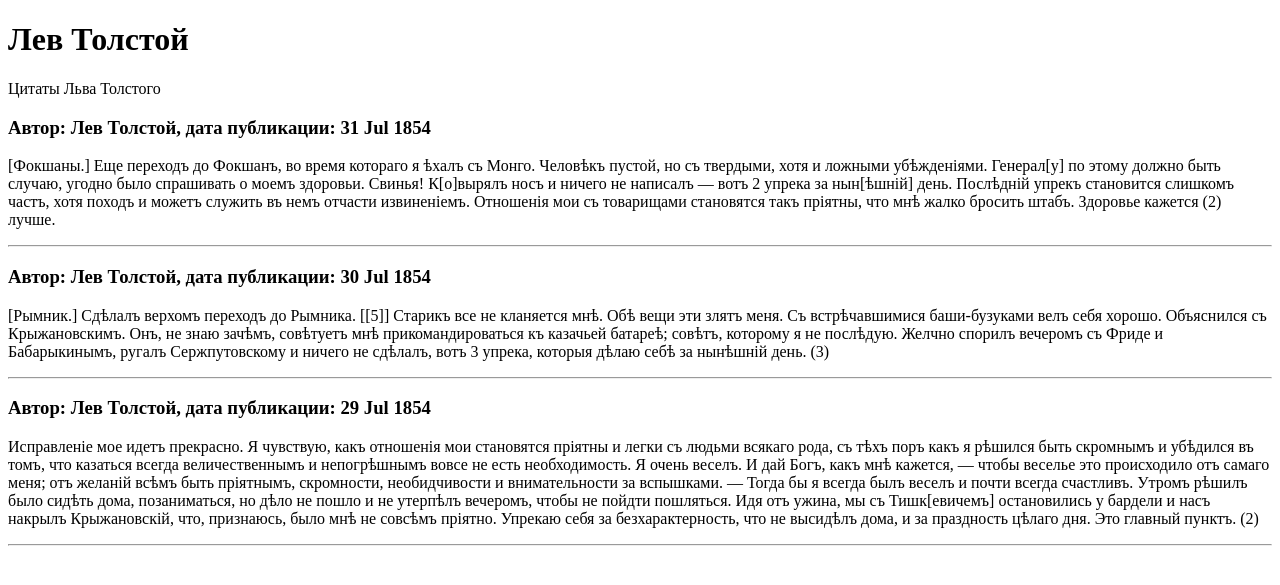
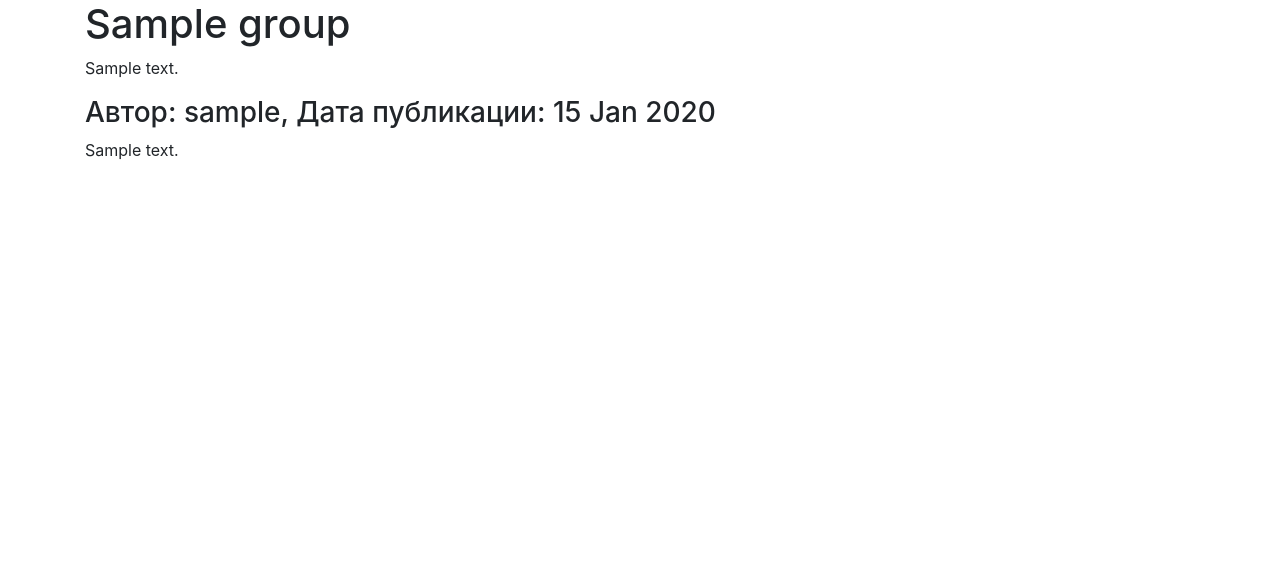
Before and after one commit to ildarick93/hw02_community, a Django app: a page that uses templates/group.html in a window 1280 px wide. Shown: the top 585 px of the page. Run offline with Django 3.2, Linux system fonts and the light colour scheme; tables that the repository leaves empty hold one stand-in row (values such as "Sample post"); some libraries are stand-ins or nearby versions.

Commit message:
first codereview of 3rd sprint project

```diff
--- a/posts/views.py
+++ b/posts/views.py
@@ -5,11 +5,13 @@ from .models import Post, Group
 def index(request):
 
     latest = Post.objects.order_by('-pub_date')[:11]
-    return render(request, "index.html", {"posts": latest})
+    context = {"posts": latest}
+    return render(request, "index.html", context)
 
 
 def group_posts(request, slug):
 
     group = get_object_or_404(Group, slug=slug)
     posts = group.posts.all()[:12]
-    return render(request, "group.html", {"group": group, "posts": posts})
+    context = {"group": group, "posts": posts}
+    return render(request, "group.html", context)
--- a/templates/base.html
+++ b/templates/base.html
@@ -4,7 +4,7 @@
 <head>
     <meta charset="utf-8">
     <meta name="viewport" content="width=device-width, initial-scale=1, shrink-to-fit=no">
-    <title>{% block title %}The Last Social Media You'll Ever Need{% endblock %} | Yatube</title>
+    <title>{% block title %}The Last Social Media You'll Ever Need{% endblock %}</title>
     <!-- Загрузка статики -->
     {% load static %}
     <link rel="stylesheet" href="{% static 'bootstrap/dist/css/bootstrap.min.css' %}">
--- a/templates/group.html
+++ b/templates/group.html
@@ -1,35 +1,17 @@
-<!doctype html>
-<html>
-  <head>
-    <meta charset="utf-8">
-    <meta name="viewport" content="width=device-width, initial-scale=1, shrink-to-fit=no">
-    <title>Записи сообщества Лeв Толстой | Yatube</title>
-  </head>
-  <body>
-    <h1>Лeв Толстой</h1>
+{% extends "base.html" %}
+{% block title %}Записи сообщества {{ group.title }} | Yatube{% endblock %}
+{% block header %} {{ group.title }} {% endblock %}
+{% block content %}
     <p>
-        Цитаты Льва Толстого
+        {{ group.description }}
     </p>
 
+    {% for post in posts %}
     <h3>
-        Автор: Лев Толстой, дата публикации: 31 Jul 1854
+        Автор: {{ post.author }}, Дата публикации: {{ post.pub_date|date:"d M Y" }}
     </h3>
-    <p>[Фокшаны.] Еще переходъ до Фокшанъ, во время котораго я ѣхалъ съ Монго. Человѣкъ пустой, но съ твердыми, хотя и ложными убѣжденіями. Генерал[у] по этому должно быть случаю, угодно было спрашивать о моемъ здоровьи. Свинья! К[о]вырялъ носъ и ничего не написалъ — вотъ 2 упрека за нын[ѣшній] день. Послѣдній упрекъ становится слишкомъ частъ, хотя походъ и можетъ служить въ немъ отчасти извиненіемъ. Отношенія мои съ товарищами становятся такъ пріятны, что мнѣ жалко бросить штабъ. Здоровье кажется (2) лучше.</p>
-    <hr>
+    <p>{{ post.text|linebreaksbr }}</p>
+    {% if not forloop.last %}<hr>{% endif %}
+    {% endfor %}
 
-    <h3>
-        Автор: Лев Толстой, дата публикации: 30 Jul 1854
-    </h3>
-    <p>[Рымник.] Сдѣлалъ верхомъ переходъ до Рымника. [[5]] Старикъ все не кланяется мнѣ. Обѣ вещи эти злятъ меня. Съ встрѣчавшимися баши-бузуками велъ себя хорошо. Объяснился съ Крыжановскимъ. Онъ, не знаю зачѣмъ, совѣтуетъ мнѣ прикомандироваться къ казачьей батареѣ; совѣтъ, которому я не послѣдую. Желчно спорилъ вечеромъ съ Фриде и Бабарыкинымъ, ругалъ Сержпутовскому и ничего не сдѣлалъ, вотъ 3 упрека, которыя дѣлаю себѣ за нынѣшній день. (3)</p>
-    <hr>
-
-    <h3>
-        Автор: Лев Толстой, дата публикации: 29 Jul 1854
-    </h3>
-    <p>Исправленіе мое идетъ прекрасно. Я чувствую, какъ отношенія мои становятся пріятны и легки съ людьми всякаго рода, съ тѣхъ поръ какъ я рѣшился быть скромнымъ и убѣдился въ томъ, что казаться всегда величественнымъ и непогрѣшнымъ вовсе не есть необходимость. Я очень веселъ. И дай Богъ, какъ мнѣ кажется, — чтобы веселье это происходило отъ самаго меня; отъ желаній всѣмъ быть пріятнымъ, скромности, необидчивости и внимательности за вспышками. — Тогда бы я всегда былъ веселъ и почти всегда счастливъ. Утромъ рѣшилъ было сидѣть дома, позаниматься, но дѣло не пошло и не утерпѣлъ вечеромъ, чтобы не пойдти пошляться.
-
-Идя отъ ужина, мы съ Тишк[евичемъ] остановились у бардели и насъ накрылъ Крыжановскій, что, признаюсь, было мнѣ не совсѣмъ пріятно. Упрекаю себя за безхарактерность, что не высидѣлъ дома, и зa праздность цѣлаго дня. Это главный пунктъ. (2)</p>
-    <hr>
-
-  </body>
-</html>
+{% endblock %}
```
